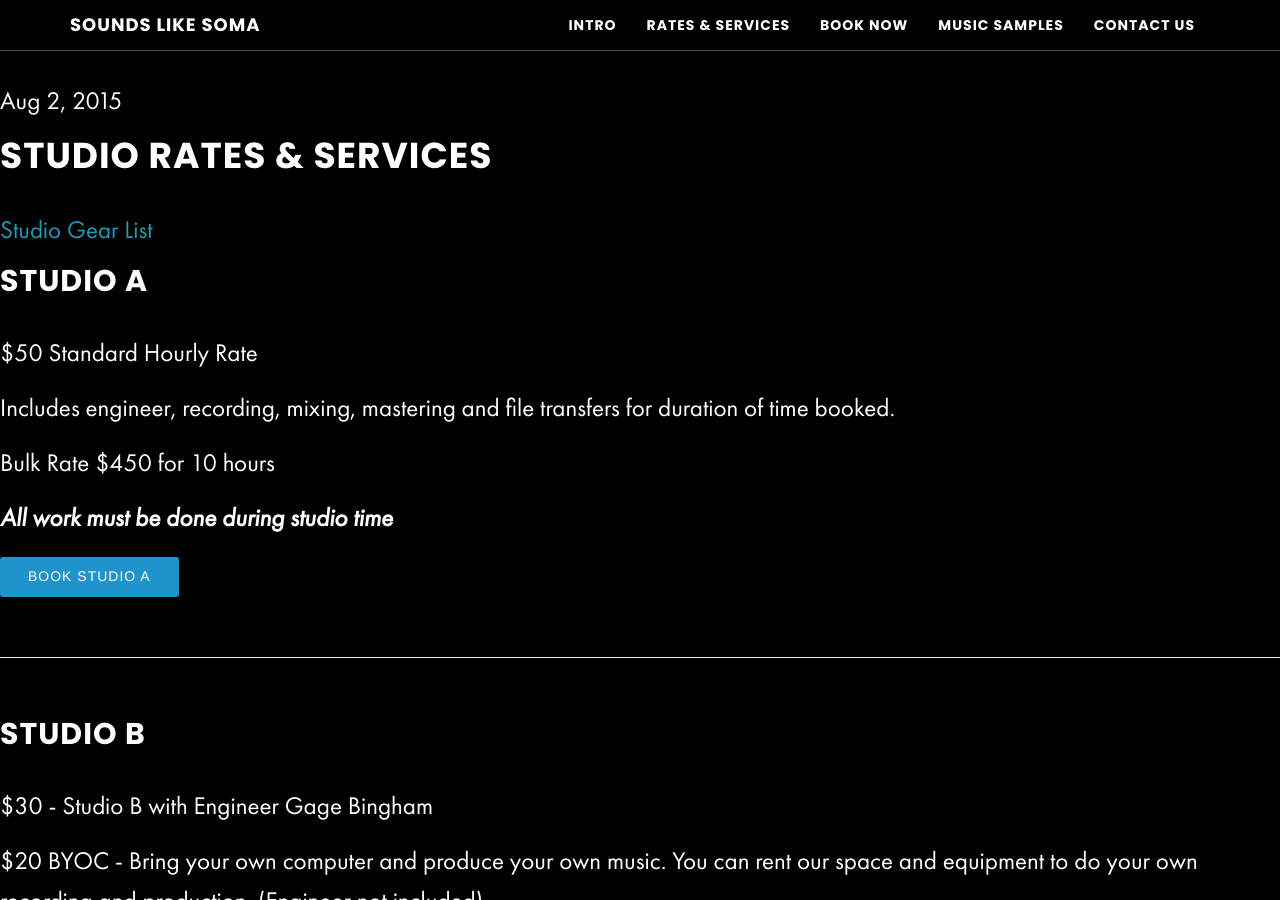
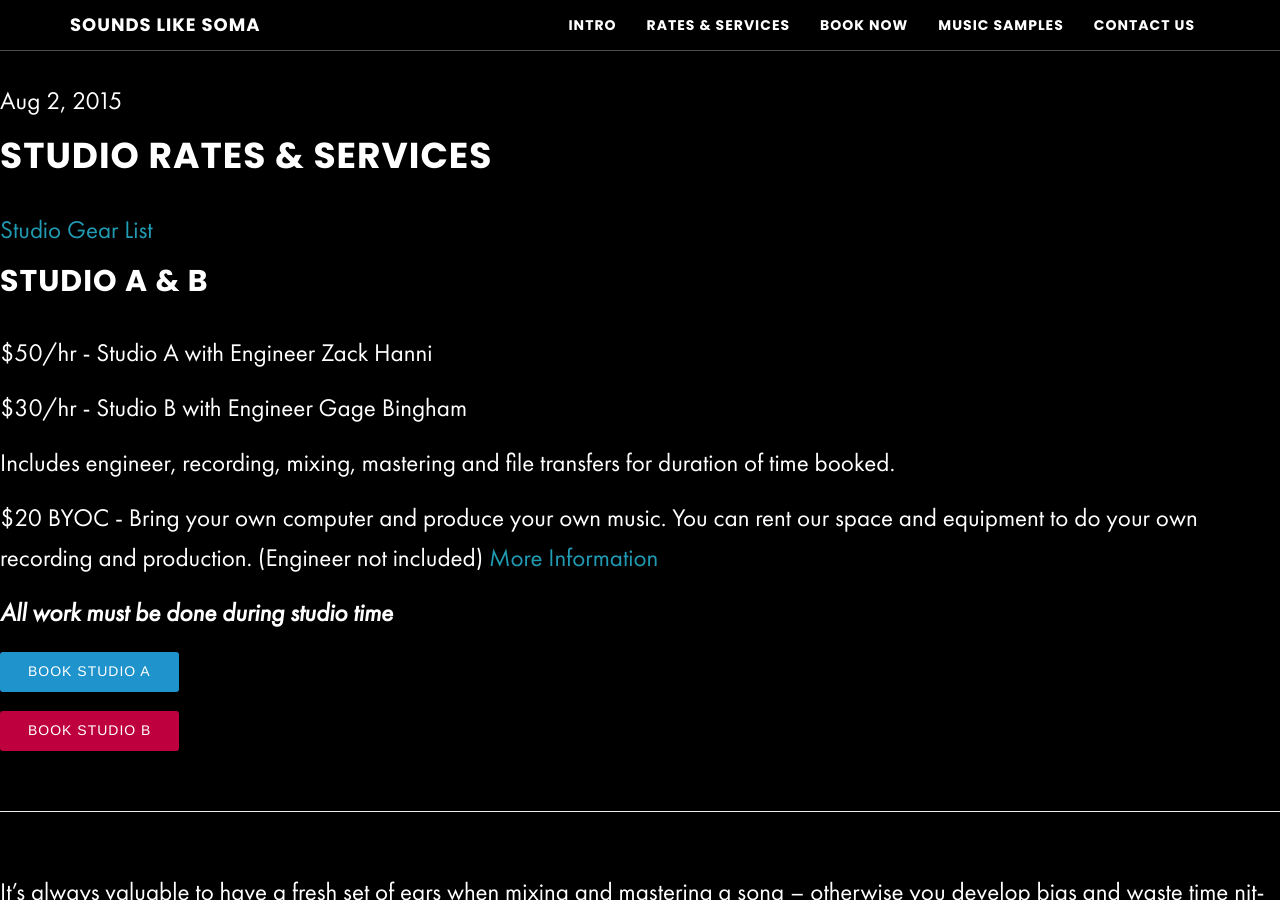
Before and after one commit to zackhanni/Soma-website-classic, a Jekyll site: the page built from _posts/2015-08-02-rates-services.md, in a window 1280 px wide and 900 px high, scrolled down 894 px. Built offline with Jekyll 4.4.1, drawn with Linux system fonts in a browser that asks for light colours; our own code applies the rules of GitHub Pages for plain Markdown files; some of the changed text lies outside the part shown.

Commit message:
condenced services and added photo option

```diff
--- a/_posts/2015-08-02-rates-services.md
+++ b/_posts/2015-08-02-rates-services.md
@@ -8,29 +8,20 @@ header_image: true
 <a href="https://docs.google.com/document/d/1HLUwtYPdi1T1jxgAa-9-FBaEY2tu0qam09FnswaiqkU/edit?usp=sharing" target="Gear List">Studio Gear List</a>
 
 
-## Studio A
+## Studio A & B
 
-$50 Standard Hourly Rate
+$50/hr - Studio A with Engineer Zack Hanni
+
+$30/hr - Studio B with Engineer Gage Bingham
 
 Includes engineer, recording, mixing, mastering and file transfers for duration of time booked.
 
-Bulk Rate $450 for 10 hours
+$20 BYOC - Bring your own computer and produce your own music. You can rent our space and equipment to do your own recording and production. (Engineer not included) <a href="https://docs.google.com/document/d/1-PJk55lg5GzF0svfcZdDDVSxHGpcvZTHn9SM6G5I1Uo/edit?usp=sharing" target="More Information on BYOC">More Information</a>
 
 **_All work must be done during studio time_**
 
 <!-- Start Square Appointments Embed code --> <a target="_top" style=" background-color: #1E93CC; color: white; height: 40px; text-transform: uppercase; font-family: 'Square Market', 'helvetica neue', helvetica, arial, sans-serif; letter-spacing: 1px; line-height: 38px; padding: 0 28px; border-radius: 3px; font-weight: 500; font-size: 14px; cursor: pointer; display: inline-block; " href="https://squareup.com/appointments/book/8GNV6PJ8WK7YH/sounds-like-soma-philadelphia-pa" rel="nofollow">Book Studio A</a> <!-- End Square Appointments Embed code -->
 
-- - -
-
-## Studio B
-
-$30 - Studio B with Engineer Gage Bingham
-
-$20 BYOC - Bring your own computer and produce your own music. You can rent our space and equipment to do your own recording and production. (Engineer not included)
-
-<a href="https://docs.google.com/document/d/1-PJk55lg5GzF0svfcZdDDVSxHGpcvZTHn9SM6G5I1Uo/edit?usp=sharing" target="More Information on BYOC">More Information on BYOC</a>
-
-**_All work must be done during studio time_**
 
 <!-- Start Square Appointments Embed code --> <a target="_top" style=" background-color: #BF003F; color: white; height: 40px; text-transform: uppercase; font-family: 'Square Market', 'helvetica neue', helvetica, arial, sans-serif; letter-spacing: 1px; line-height: 38px; padding: 0 28px; border-radius: 3px; font-weight: 500; font-size: 14px; cursor: pointer; display: inline-block; " href="https://squareup.com/appointments/book/VC0MQHN4GS4ND/sls-studio-b-philadelphia-pa" rel="nofollow">Book Studio B</a> <!-- End Square Appointments Embed code -->
 
@@ -55,6 +46,16 @@ $30 Mastering Only
 (we prefer stems to have 24 bit depth, 48k sample rate or better)
 
 ## Please allow 2-4 business days for completion per song
+
+- - -
+
+# Photo /Video
+
+**_Dont hire an expensive photographer, have Soma take pictures or video for a discounted rate_**
+
+In-house editing with a fast turnaround on content (usually same day!)
+
+Promote yourself with a 1 minute instagram highlight video, or showcase your latest release with a studio music video
 
 - - -
 
```
Also changed, not shown: other parts of _posts/2015-08-02-rates-services.md (+1 -1 lines).
